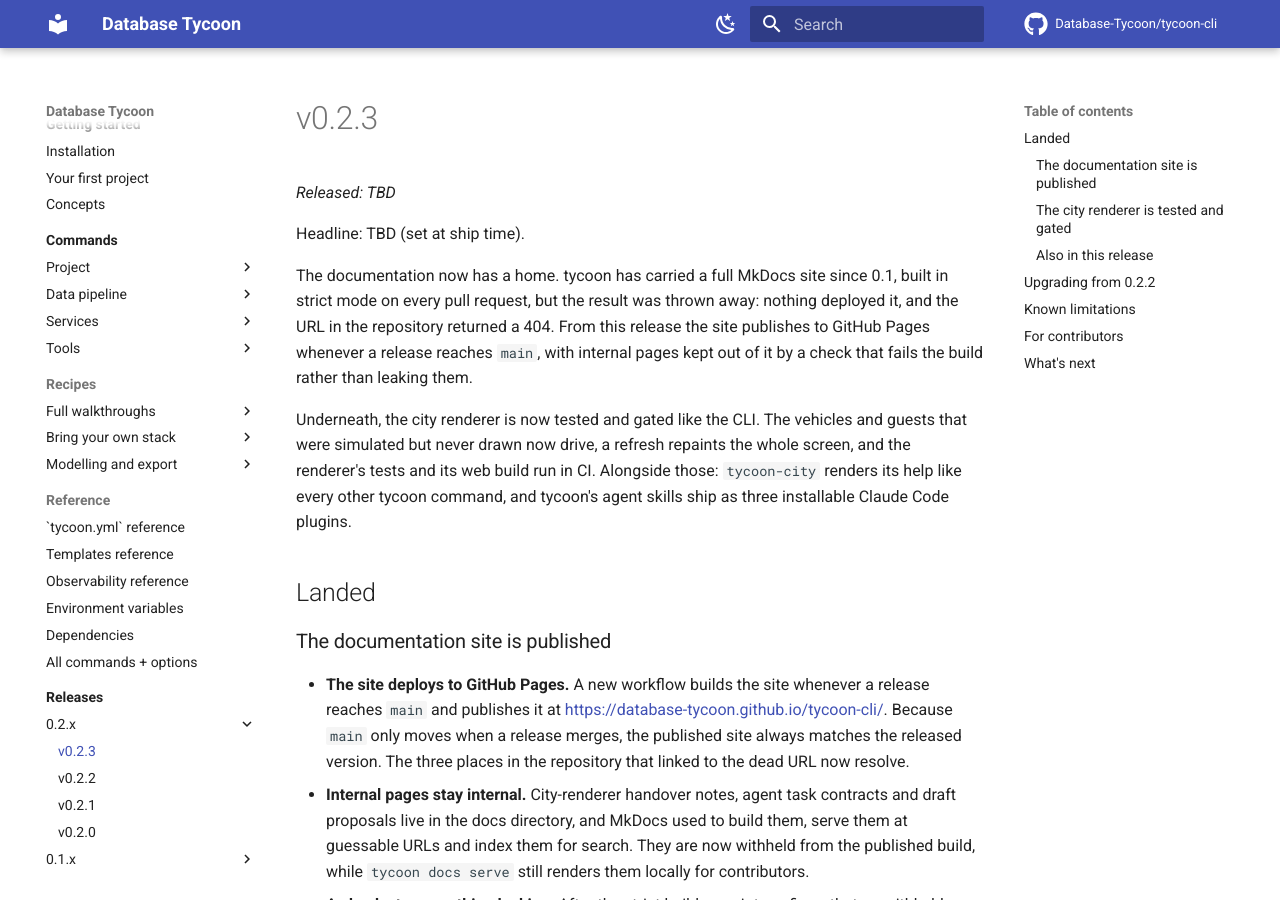
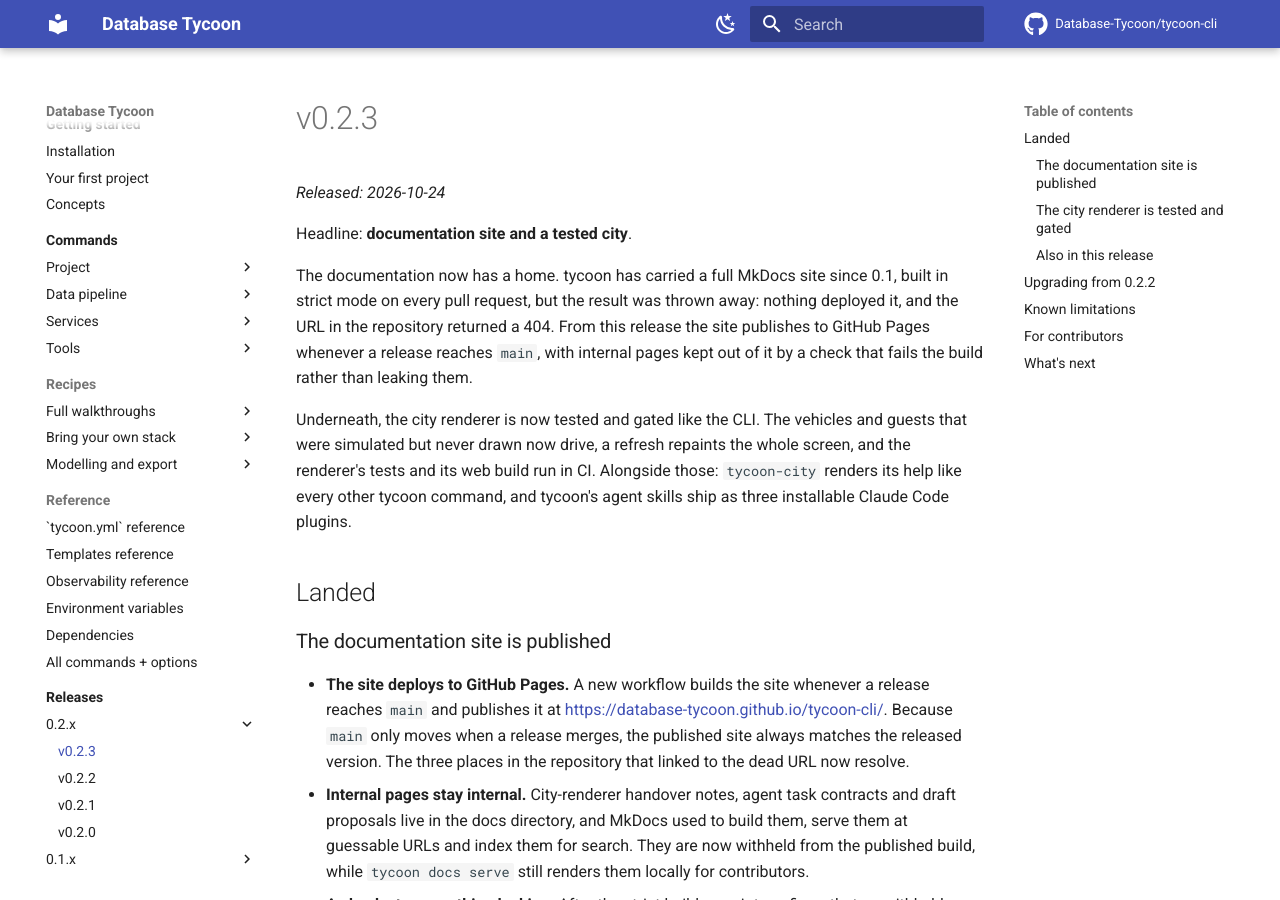
Before and after one commit to Database-Tycoon/tycoon-cli, an MkDocs documentation site: the page built from docs/releases/v0.2.3.md, in a window 1280 px wide and 900 px high. Built offline with MkDocs 1.6.1 and Material for MkDocs 9.7.7, drawn with Linux system fonts in a browser that asks for light colours; comment, search, counter and statistics services are not loaded.

Commit message:
release(v0.2.3): set the release date to 2026-10-24 and the headline
Headline: documentation site and a tested city.

Co-Authored-By: Claude Opus 5.5 <noreply@anthropic.com>

```diff
--- a/docs/releases/v0.2.3.md
+++ b/docs/releases/v0.2.3.md
@@ -1,8 +1,8 @@
 # v0.2.3
 
-_Released: TBD_
+_Released: 2026-10-24_
 
-Headline: TBD (set at ship time).
+Headline: **documentation site and a tested city**.
 
 The documentation now has a home. tycoon has carried a full MkDocs site
 since 0.1, built in strict mode on every pull request, but the result was
```
Also changed, not shown: CHANGELOG.md (+3 -1 lines).
